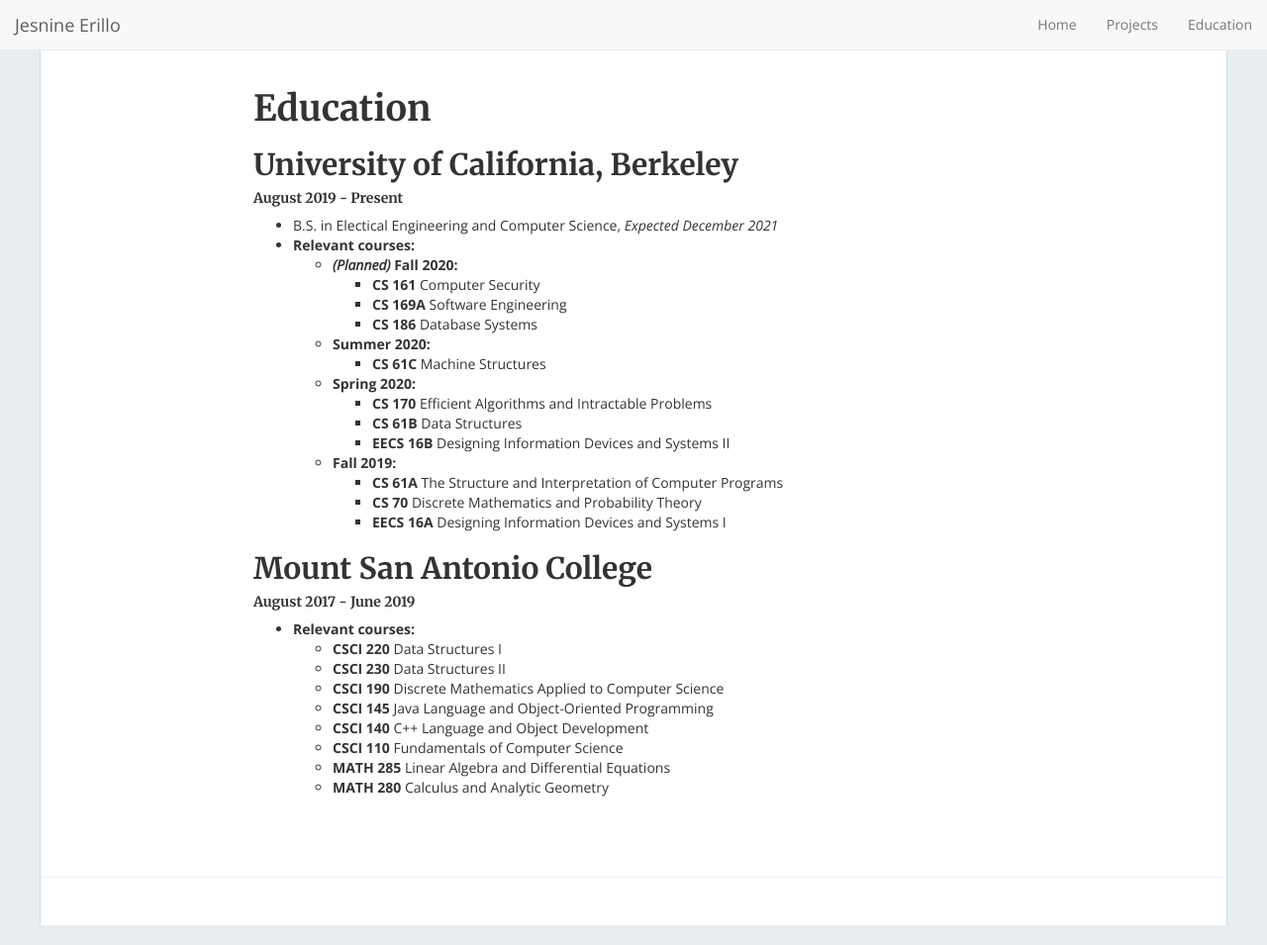
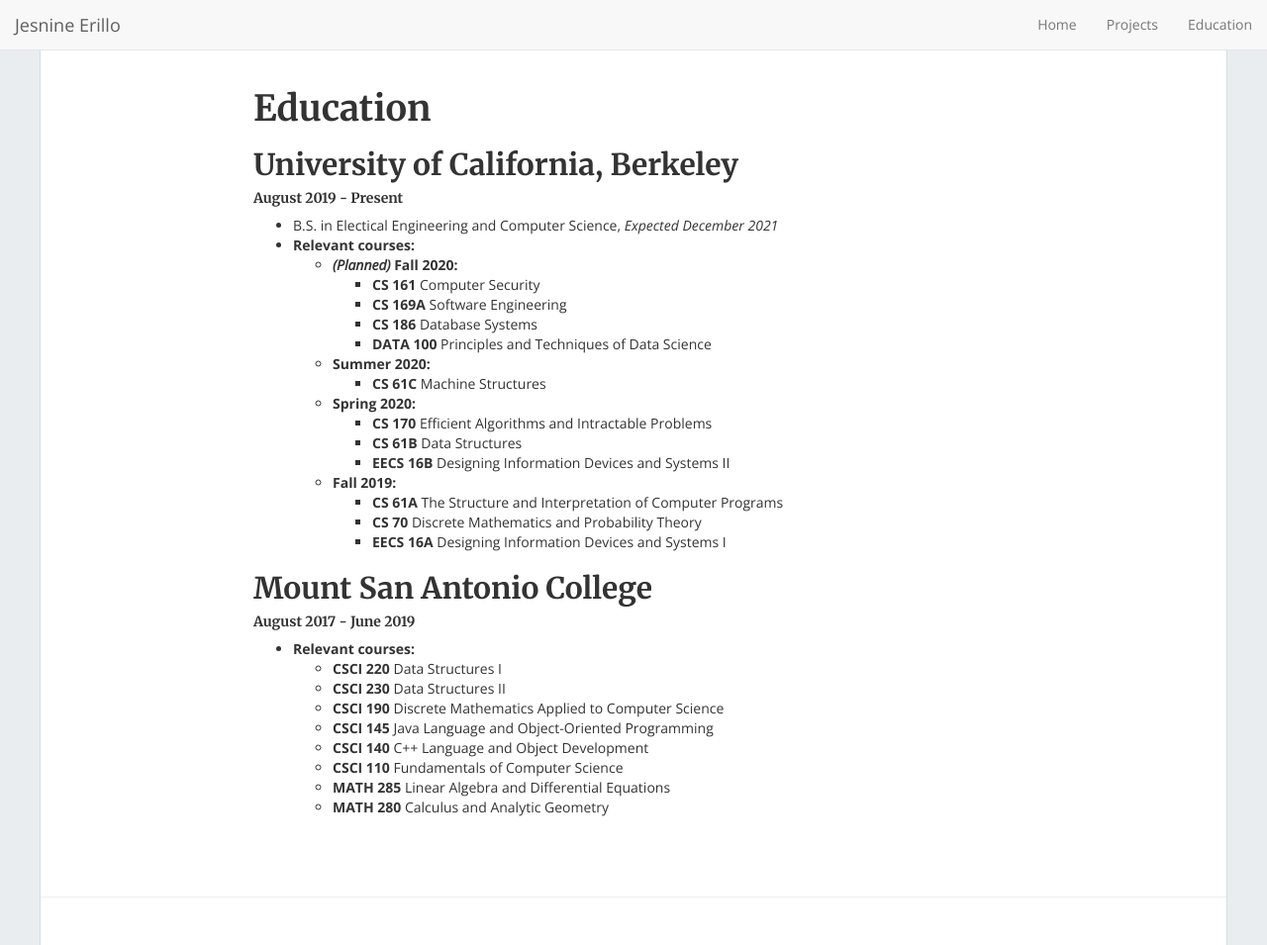
Before and after one commit to jerillo/jerillo.github.io, a Jekyll site: the page built from education.md, in a window 1280 px wide and 955 px high. Shown: the whole window at 99% size. Built offline with Jekyll 4.4.1, drawn with Linux system fonts in a browser that asks for light colours; nearby versions of some CDN libraries.

Commit message:
modify education

```diff
--- a/education.md
+++ b/education.md
@@ -13,6 +13,7 @@
       - **CS 161** Computer Security
       - **CS 169A** Software Engineering
       - **CS 186** Database Systems
+      - **DATA 100** Principles and Techniques of Data Science
     - **Summer 2020:**
       - **CS 61C** Machine Structures
     - **Spring 2020:**
```
